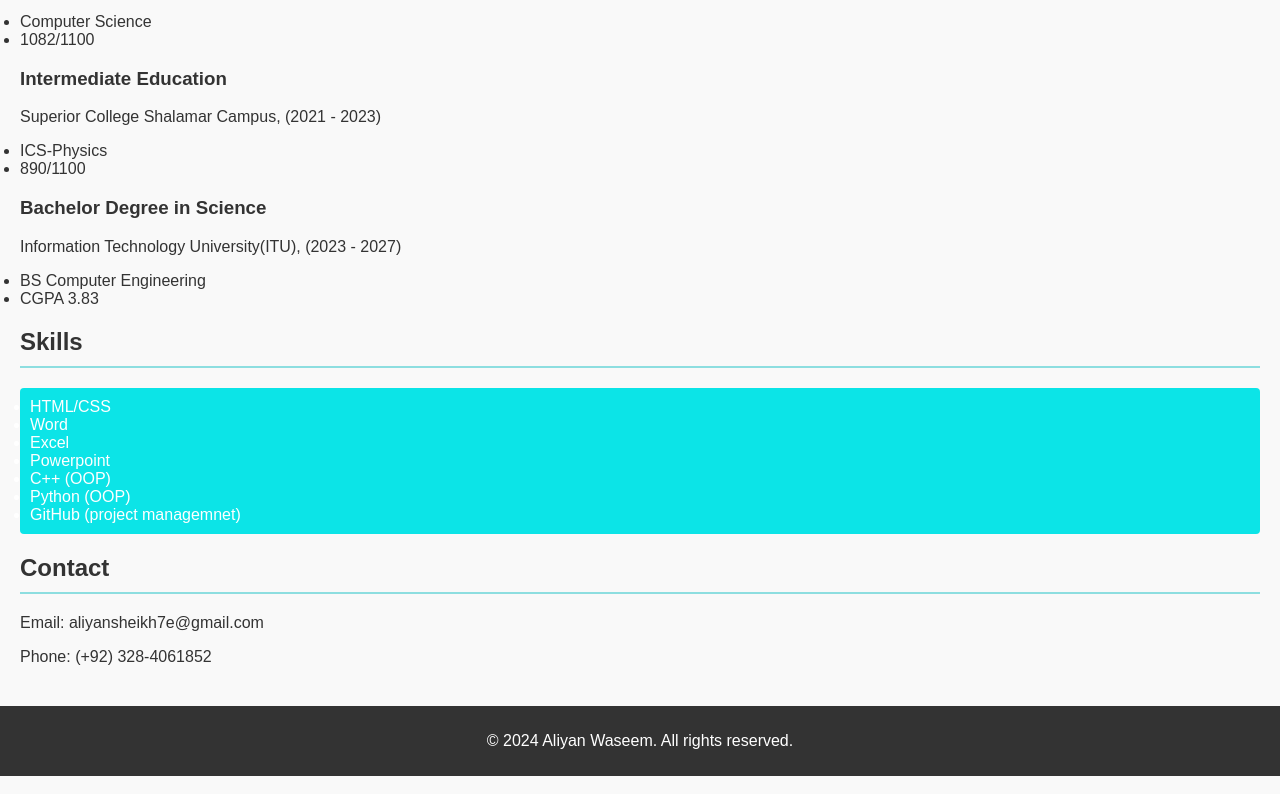
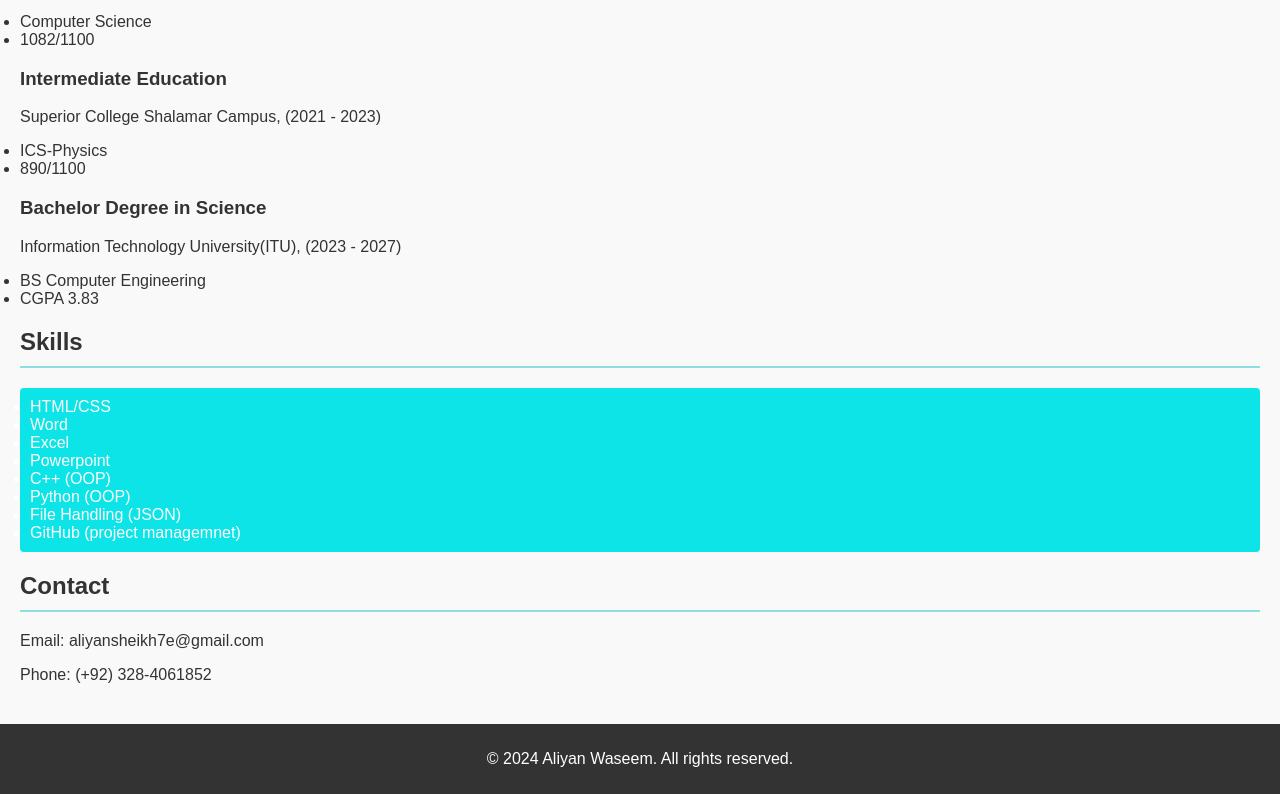
Before and after one commit to BSCE23004/web, a plain HTML site: page index.html in a window 1280 px wide. Shown: the part 763-1557 px from the top of the page. Drawn offline with Linux system fonts and the light colour scheme.

Commit message:
Update index.html

```diff
--- a/index.html
+++ b/index.html
@@ -76,6 +76,7 @@
                 <li>Powerpoint</li>
                 <li>C++ (OOP)</li>
                 <li>Python (OOP)</li>
+                <li>File Handling (JSON)</li>
                 <li>GitHub (project managemnet)</li>
             </ul>
         </section>
```
